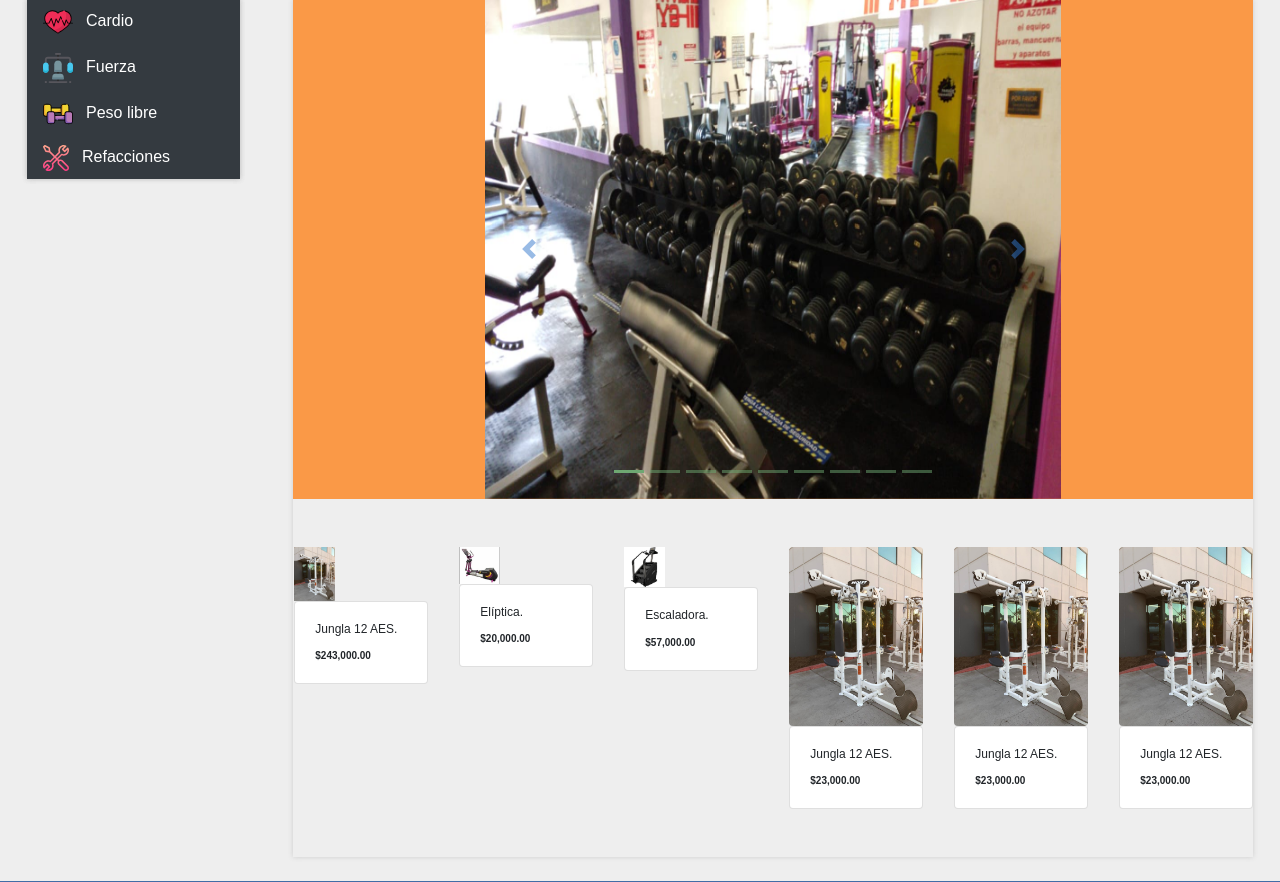
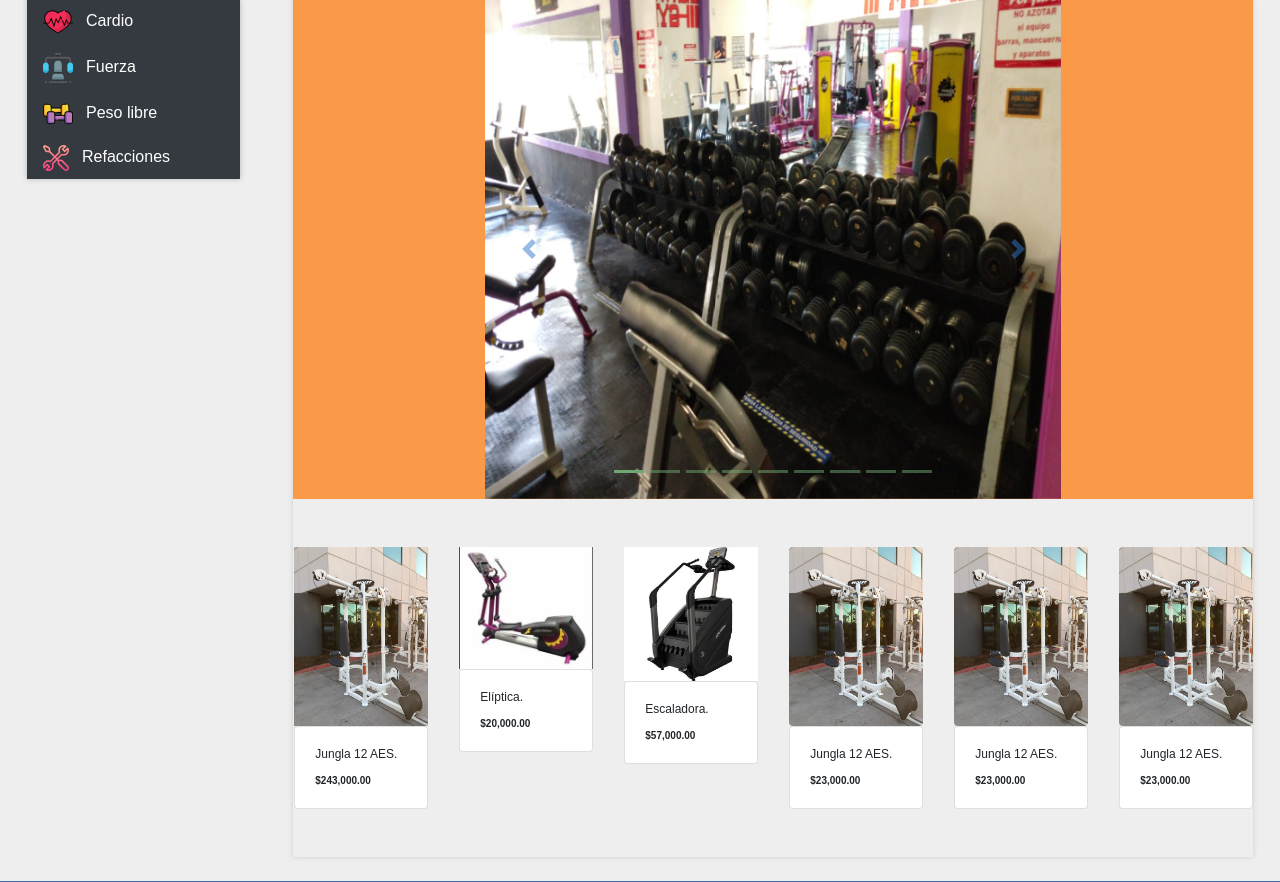
Before and after one commit to AmpersadPro/Fitness-outlet, a PHP site: page / in a window 1280 px wide. Shown: the part 175-1057 px from the top of the page. Run offline with PHP 8.4, Linux system fonts and the light colour scheme; some web fonts are replaced.

Commit message:
Update styles.css

```diff
--- a/css/styles.css
+++ b/css/styles.css
@@ -268,5 +268,7 @@ text-shadow: 0 1px 0 #ddd, 0 2px 0 #ccc, 0 3px 0 #bbb, 0 4px 0 #aaa, 0 5px 0 #ac
 
 
 .resize_fit_center {
-   width:30%
+       max-width:100%;
+    max-height:100%;
+    vertical-align: middle;
 }
```
